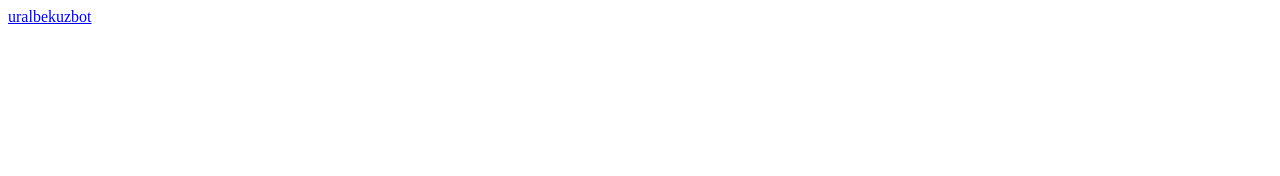
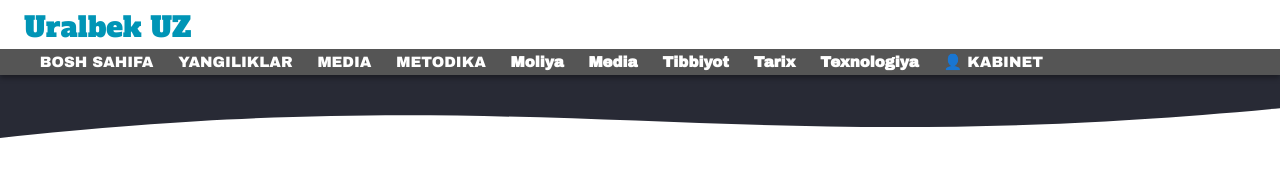
Before and after one commit to uzbot-news/uzbot-news-, a plain HTML site: page index.html in a window 1280 px wide. Drawn offline with nearby package versions, Linux system fonts and the light colour scheme.

Commit message:
update index.html

```diff
--- a/index.html
+++ b/index.html
@@ -1,12 +1,53 @@
 <!DOCTYPE html>
-<html>
-<head>
+<html lang="uz">
 <meta charset="utf-8">
 <meta name="viewport" content="width=device-width, initial-scale=1, maximum-scale=1">
 <meta http-equiv="X-UA-Compatible" content="IE=Edge">
-<title></title>
-</head>
+<meta name="keywords" content="UralbekUZbot, Uralbek UZ bot, Uralbek Menyu bot">
+<meta name="description" content="Birinchi mustaqil bepul qo‘llanma">
+<meta name="author" content="Uralbek Tursunov">
+<title>UralbekUZbot</title>
+
+<!-- BIRLAMCHI STILLAR -->
+<style>
+html{box-sizing:border-box}*,*:before,*:after{box-sizing:inherit}
+html{-ms-text-size-adjust:100%;-webkit-text-size-adjust:100%}body{margin:0}
+body{background-color:#fff}
+.card-4,.w3-hover-shadow:hover{box-shadow:0 0 0 0 rgba(0,0,0,0.100),0 3px 5px 0 rgba(0,0,0,0.35)}
+.logo{margin:4px;margin-top:3px;margin-bottom:0;font-size:28px;color:#0095B6;font-family:'Alfa Slab One'}
+.scollmenu{background:#555;overflow:auto;white-space:nowrap}
+.scollmenu:hover{box-shadow:0 0 0 0 rgba(0,0,0,0)}
+.scollmenu a{display:inline-block;color:white;text-align:center;padding:2px 10px;font-size:15px;font-family:'Archivo Black';text-decoration:none}
+</style>
+<!-- W3.CSS -->
+<link rel="stylesheet" href="https://www.w3schools.com/w3css/4/w3.css">
+<!-- SHRIFT -->
+<link href='https://fonts.googleapis.com/css?family=Alfa Slab One' rel='stylesheet'>
+<link href='https://fonts.googleapis.com/css?family=Archivo Black' rel='stylesheet'>
 <body>
-<a href="https://UralbekUZbot.netlify.app">uralbekuzbot</a>
+
+<!-- ===== TOP ===== -->
+<div class="w3-top card-4 w3-white">
+<div class="w3-container logo">
+    <p class="logo">Uralbek UZ</p></div>
+
+<!-- === Scollmenu === -->
+<div class="scollmenu">
+    <a>&#160;</a>
+    <a href="https://UralbekUZbot.netlify.app">BOSH SAHIFA</a>
+    <a href="https://uzbot-news.netlify.app">YANGILIKLAR</a>
+    <a href="#">MEDIA</a>
+    <a href="#">METODIKA</a>
+    <a href="#"><b>Moliya</b></a>
+    <a href="#"><b>Media</b></a>
+    <a href="#"><b>Tibbiyot</b></a>
+    <a href="#"><b>Tarix</b></a>
+    <a href="#"><b>Texnologiya</b></a>
+    <a href="#">👤 KABINET</a></div>
+</div>
+<!-- ===== TOP OPEN ===== -->
+<br /><br /><br />
+
+<svg style="background-color:#fff" width="100%" height="70" viewbox="0 0 100 100" preserveAspectRatio="none"><path id="wavepath" d="M0,0  L125,0C60,180 50,0 0,100z" fill="#282a35"/></svg>
 </body>
 </html>
```
